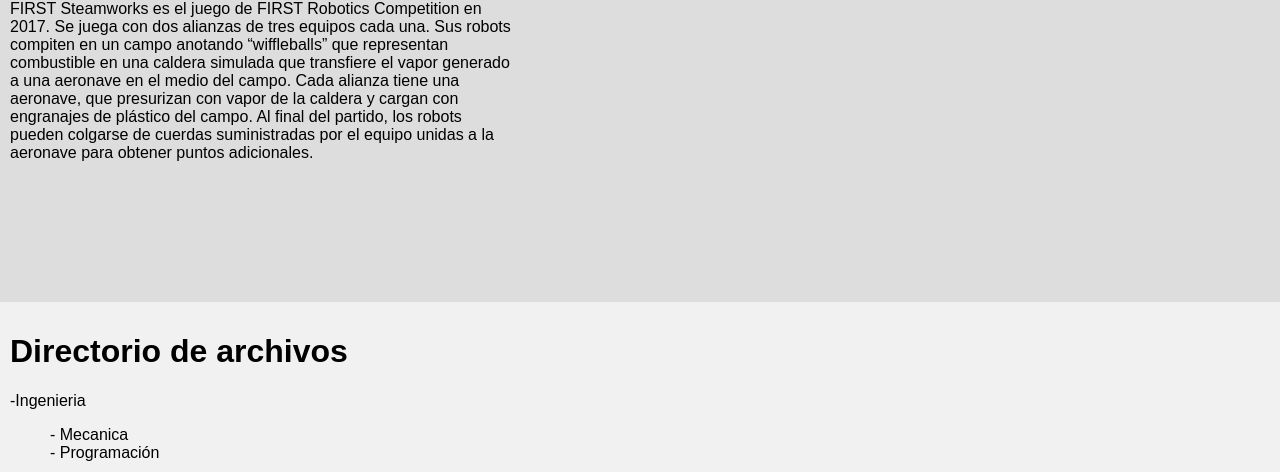
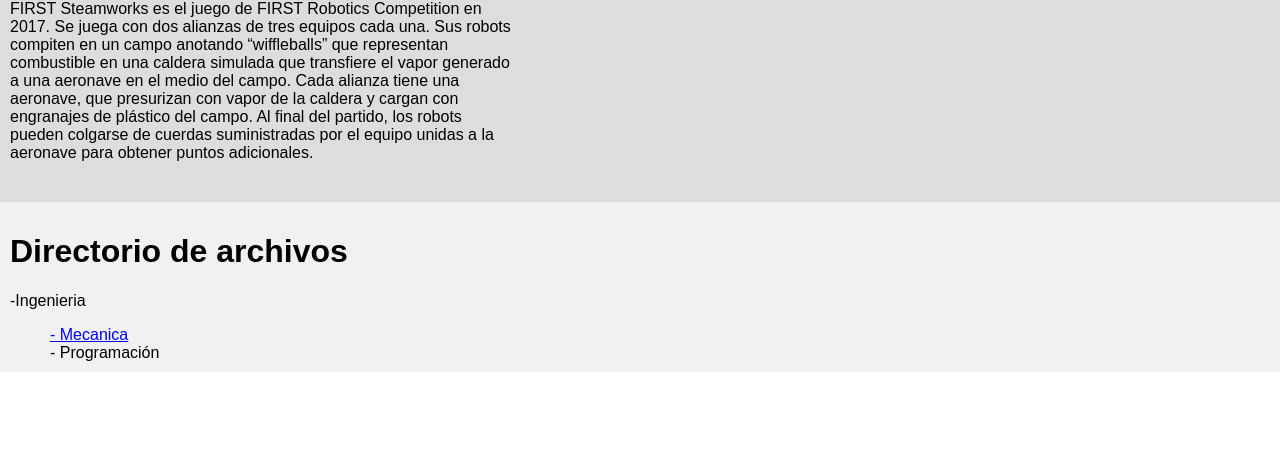
Before and after one commit to rpribau/voltecmempage, a plain HTML site: page index.html in a window 1280 px wide. Shown: the part 594-1066 px from the top of the page. After the commit the page ends 966 px from the top, so only its background shows below. Drawn offline with Linux system fonts and the light colour scheme.

Commit message:
1146-6/6

```diff
--- a/css/style.css
+++ b/css/style.css
@@ -84,7 +84,7 @@ color:black;
 .content {
 background-color: #ddd;
 padding: 10px;
-height: 700px; /* Should be removed. Only for demonstration */
+height: 600px; /* Should be removed. Only for demonstration */
 }
 
 /* Style the footer */
--- a/index.html
+++ b/index.html
@@ -57,7 +57,7 @@
 <div class="footer">
   <h1>Directorio de archivos</h1>
   <p>-Ingenieria</p>
-  <dd>- Mecanica</dd>
+  <dd> <a href="https://drive.google.com/drive/folders/1dL_7Zkg5HG9Tta9RRhHNY3rxqB8FSKl-?usp=sharing">- Mecanica </a></dd>
   <dd>- Programación</dd>
 
 
```
